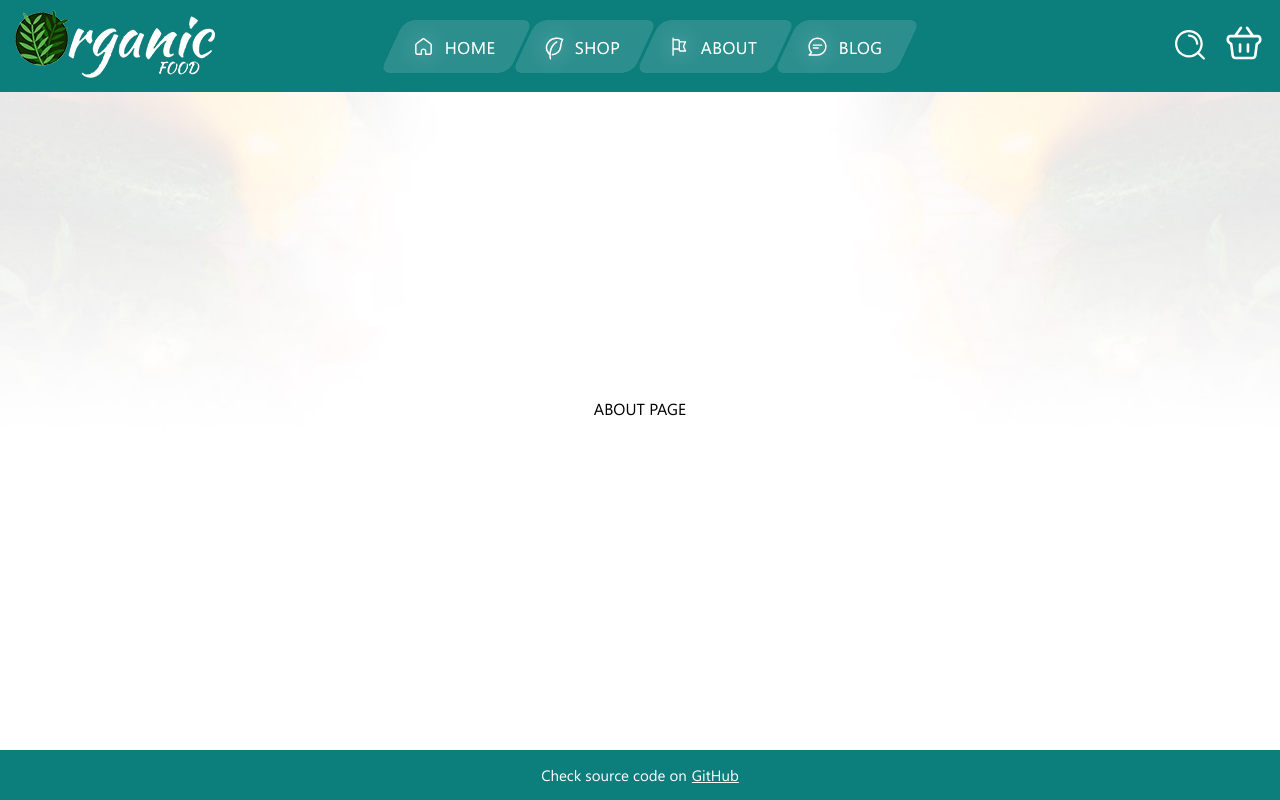
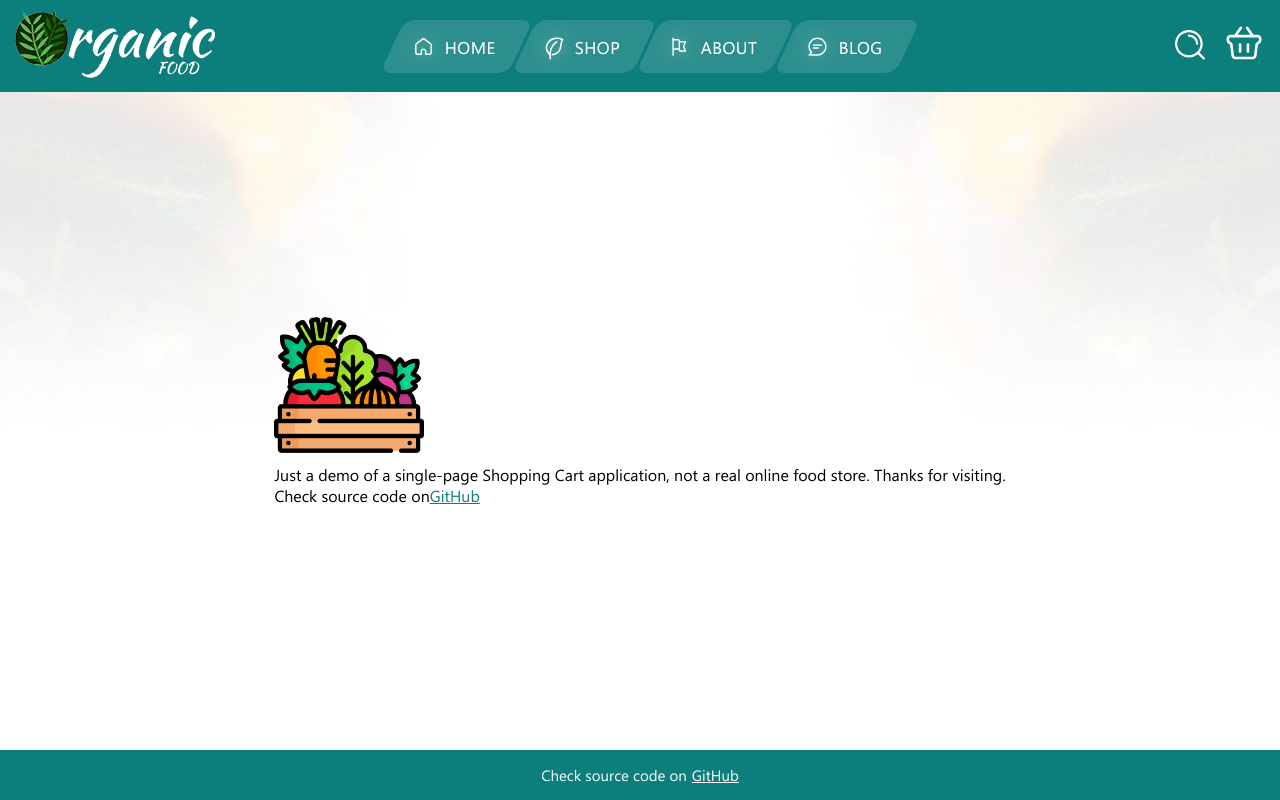
Before and after one commit to H-Gospodinov/TheOdinProject_-_React, a React (Vite) app in the folder Shopping_Cart/: page /#/about in a window 1280 px wide. Built offline with nearby package versions, Linux system fonts and the light colour scheme.

Commit message:
Shopping Cart: set About Page
Add sample content to "About" page.

```diff
--- a/Shopping_Cart/src/components/About.jsx
+++ b/Shopping_Cart/src/components/About.jsx
@@ -1,10 +1,15 @@
+import icon from '../assets/organic.png'
 
 function AboutPage() {
 
     return (
-        <>
-            <p>ABOUT PAGE</p>
-        </>
+        <div className="demo">
+            <img src={icon} width="150" height="150" className="icon" alt="" />
+            <p className="text">Just a demo of a single-page Shopping Cart application, not a real online food store. Thanks for visiting.</p>
+            <p className="text">Check source code on
+                <a href="https://github.com/H-Gospodinov/TheOdinProject_-_React" target="_blank" rel="noopener">GitHub</a>
+            </p>
+        </div>
     )
 }
 export default AboutPage
```
Also changed, not shown: Shopping_Cart/src/assets/organic.png (added).
